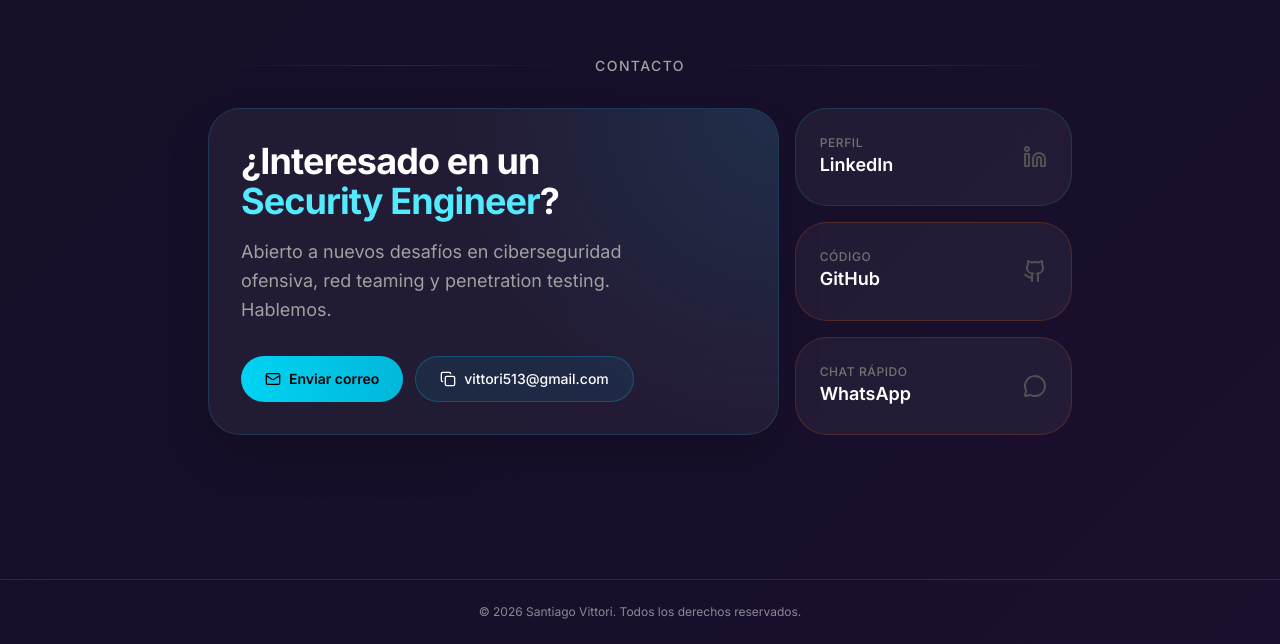
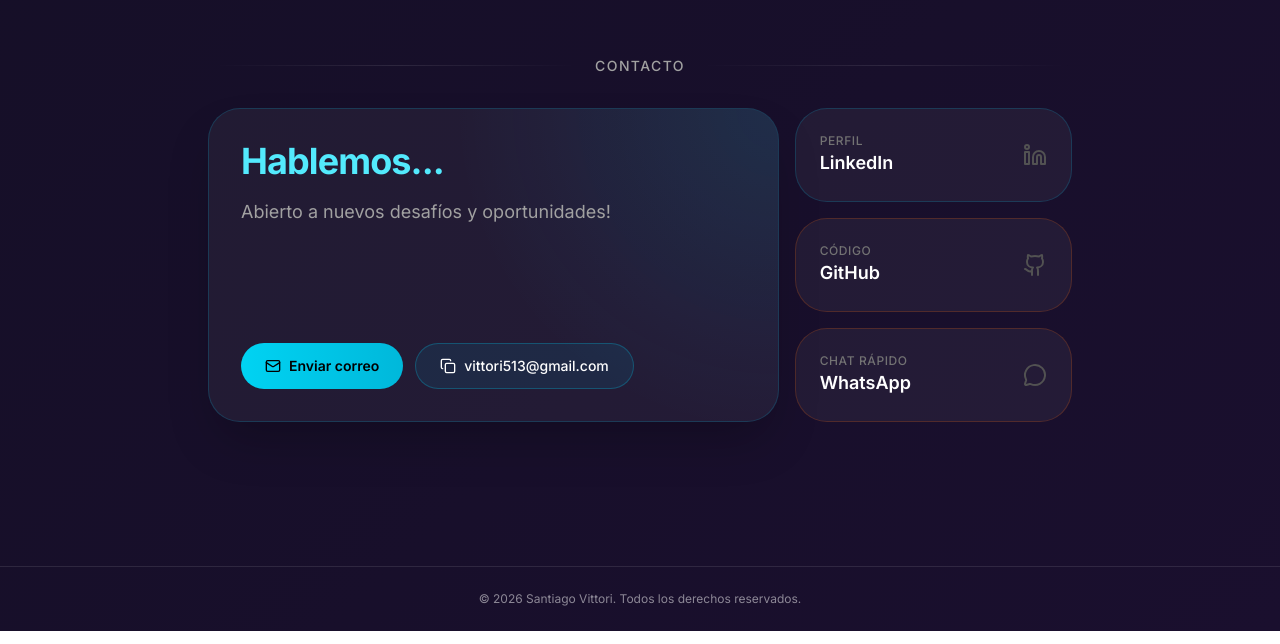
Before and after one commit to vittorisantiago/vittorisantiago.github.io, an Astro site: page / in a window 1280 px wide. Shown: the part 3142-3786 px from the top of the page. Built offline with nearby package versions, Linux system fonts and the light colour scheme; Astro itself is replaced by a stand-in of ours.

Commit message:
Update ContactSection: modify heading and description to create a more inviting tone

```diff
--- a/src/components/ContactSection.jsx
+++ b/src/components/ContactSection.jsx
@@ -53,12 +53,10 @@ export default function ContactSection() {
 
           <div className="relative z-10 space-y-4">
             <h2 className="text-3xl md:text-4xl font-bold tracking-tight text-white text-balance">
-              ¿Interesado en un{" "}
-              <span className="text-cyan-300">Security Engineer</span>?
+              <span className="text-cyan-300">Hablemos...</span>
             </h2>
             <p className="text-neutral-400 text-lg max-w-md leading-relaxed">
-              Abierto a nuevos desafíos en ciberseguridad ofensiva, red teaming
-              y penetration testing. Hablemos.
+              Abierto a nuevos desafíos y oportunidades!
             </p>
           </div>
 
```
